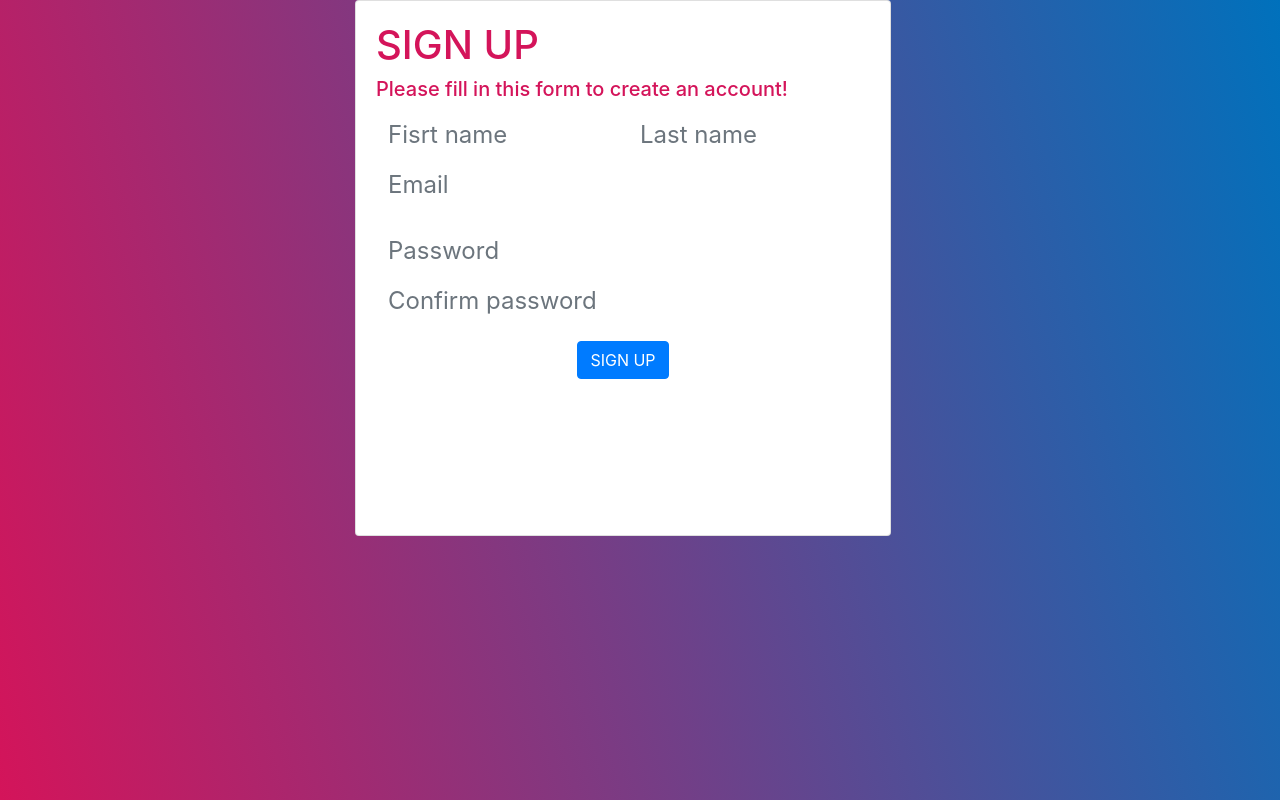
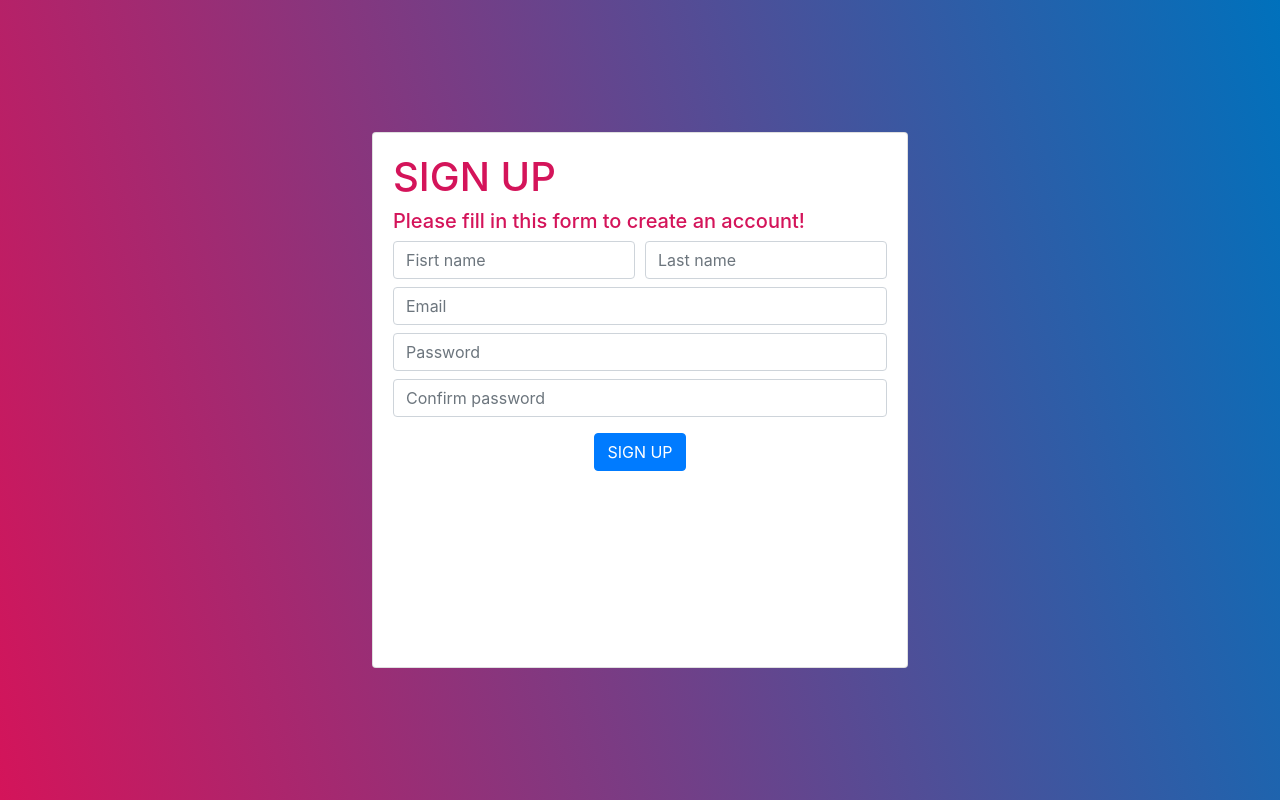
Before and after one commit to noppanat1997/CoopBoard, a React (Create React App) app: page / in a window 1280 px wide. Built offline with nearby package versions, Linux system fonts and the light colour scheme.

Commit message:
registerV2

```diff
--- a/src/components/FormCard.js
+++ b/src/components/FormCard.js
@@ -32,7 +32,7 @@ const FormCard = (props) => {
         </Card.Header>
         <Card.Body className="lightyellow">
           <Form.Group className="mb-0" controlId="exampleForm.ControlTextarea1">
-            <Form.Control maxlength="110" className="text-box" as="textarea" rows="3"
+            <Form.Control maxlength="110" className="text-box card-form-control" as="textarea" rows="3"
               onChange={(e) => setState({ textAreaCount: e.target.value.length })} />
           </Form.Group>
           <div className="d-flex justify-content-end pr-3">{state.textAreaCount}/110</div>
--- a/src/css/FormCard.css
+++ b/src/css/FormCard.css
@@ -41,12 +41,14 @@ textarea {
   height: 6em;
   font-size: 1.5rem;
 }
-.form-control{
+.card-form-control{
   border: none;
   background-color: transparent;
+  box-shadow: none;
+  border: none !important;
   font-size: 1.5rem;
 }
-.form-control:focus{
+.card-form-control:focus{
   -webkit-box-shadow: none;
   box-shadow: none;
   border: none;
--- a/src/css/RegisterPage.css
+++ b/src/css/RegisterPage.css
@@ -3,3 +3,25 @@
   height: 100%;
   background-image: linear-gradient(75deg, #D4145A , #0071BC);
 }
+.register-card{
+  position: absolute;
+  top: 50%;
+  left: 50%;
+  transform: translate(-50%,-50%);
+}
+.sumbit-btn {
+  background-color: #202C5D;
+  border-color: blue;
+  display: inline-block;
+  font-weight: 400;
+  text-align: center;
+  vertical-align: middle;
+  user-select: none;
+  border: 1px solid transparent;
+  padding: .375rem;
+  padding-left: .75rem;
+  font-size: 1rem;
+  line-height: 1.5;
+  border-radius: .25rem;
+  transition: color .15s;
+}
--- a/src/pages/RegisterPage.js
+++ b/src/pages/RegisterPage.js
@@ -8,15 +8,12 @@ const RegisterPages = () => {
 
   return (
     <div className="bg">
-      <div className="container">
-        <div className="row">
-          <div className="col-sm-3"></div>
-          <Card style={{ width: '536px', height: '536px' }}>
+          <Card className="register-card" style={{ width: '536px', height: '536px' , color:'#C1C1C1' }}>
             <Card.Body>
               <Form>
                 <h1 style={{color:'#D4145A'}}>SIGN UP</h1>
                 <h5 style={{color:'#D4145A'}}>Please fill in this form to create an account!</h5>
-                <Form.Row>
+                <Form.Row className="mb-2">
                   <Col>
                     <Form.Control placeholder="Fisrt name" />
                   </Col>
@@ -24,11 +21,11 @@ const RegisterPages = () => {
                     <Form.Control placeholder="Last name" />
                   </Col>
                 </Form.Row>
-                <Form.Group>
+                <Form.Group className="mb-2">
                   <Form.Control type="email" placeholder="Email" />
                 </Form.Group>
                 <Form.Group>
-                  <Form.Control type="password" placeholder="Password" />
+                  <Form.Control className="mb-2" type="password" placeholder="Password" />
                   <Form.Control type="password" placeholder="Confirm password" />
                 </Form.Group>
                 <div className="text-center">
@@ -39,8 +36,6 @@ const RegisterPages = () => {
               </Form>
             </Card.Body>
           </Card>
-        </div>
-      </div>
 
       {/* <Card>
         <Card.Body>Hello</Card.Body>
```
